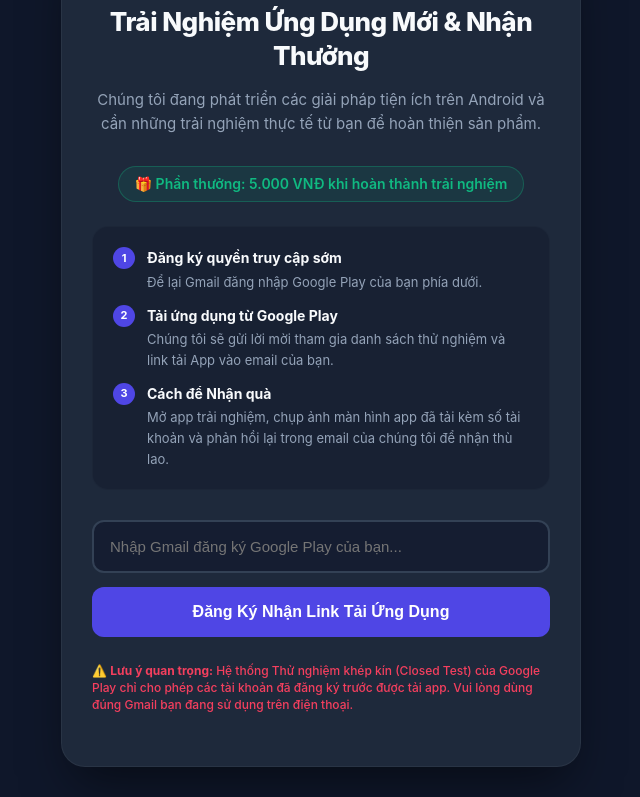
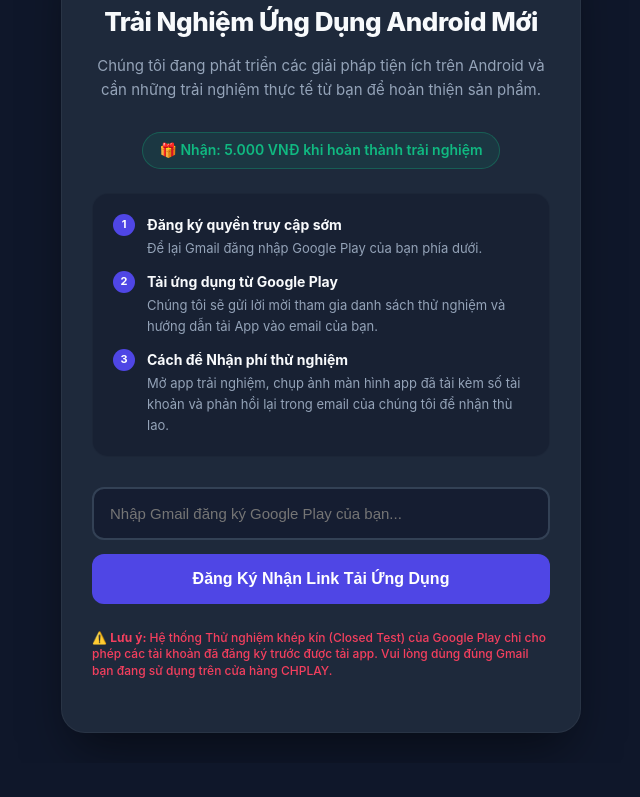
Before and after one commit to nextgen-app-labs/email-beta, a plain HTML site: page index.html in a window 1280 px wide. Shown: the part 96-893 px from the top of the page, without its empty margins (319-959 px from the left). After the commit the page ends 859 px from the top, so only its background shows below. Drawn offline with Linux system fonts and the light colour scheme.

Commit message:
Update text for clarity in index.html

```diff
--- a/index.html
+++ b/index.html
@@ -190,11 +190,11 @@
 
 <div class="container">
     <div class="brand">Early Access Program</div>
-    <h1>Trải Nghiệm Ứng Dụng Mới & Nhận Thưởng</h1>
+    <h1>Trải Nghiệm Ứng Dụng Android Mới</h1>
     <p class="tagline">Chúng tôi đang phát triển các giải pháp tiện ích trên Android và cần những trải nghiệm thực tế từ bạn để hoàn thiện sản phẩm.</p>
 
     <div class="badge-reward">
-        🎁 Phần thưởng: 5.000 VNĐ khi hoàn thành trải nghiệm
+        🎁 Nhận: 5.000 VNĐ khi hoàn thành trải nghiệm
     </div>
 
     <!-- Quy trình tham gia chung -->
@@ -210,13 +210,13 @@
             <div class="step-num">2</div>
             <div class="step-text">
                 <strong>Tải ứng dụng từ Google Play</strong>
-                <p>Chúng tôi sẽ gửi lời mời tham gia danh sách thử nghiệm và link tải App vào email của bạn.</p>
+                <p>Chúng tôi sẽ gửi lời mời tham gia danh sách thử nghiệm và hướng dẫn tải App vào email của bạn.</p>
             </div>
         </div>
         <div class="step-item">
             <div class="step-num">3</div>
             <div class="step-text">
-                <strong>Cách để Nhận quà</strong>
+                <strong>Cách để Nhận phí thử nghiệm</strong>
                 <p>Mở app trải nghiệm, chụp ảnh màn hình app đã tải kèm số tài khoản và phản hồi lại trong email của chúng tôi để nhận thù lao.</p>
             </div>
         </div>
@@ -233,7 +233,7 @@
             >
         </div>
         <button type="submit" id="submitBtn">Đăng Ký Nhận Link Tải Ứng Dụng</button>
-        <p class="note">⚠️ <strong>Lưu ý quan trọng:</strong> Hệ thống Thử nghiệm khép kín (Closed Test) của Google Play chỉ cho phép các tài khoản đã đăng ký trước được tải app. Vui lòng dùng đúng Gmail bạn đang sử dụng trên điện thoại.</p>
+        <p class="note">⚠️ <strong>Lưu ý:</strong> Hệ thống Thử nghiệm khép kín (Closed Test) của Google Play chỉ cho phép các tài khoản đã đăng ký trước được tải app. Vui lòng dùng đúng Gmail bạn đang sử dụng trên cửa hàng CHPLAY.</p>
     </form>
 
     <div id="message"></div>
```
